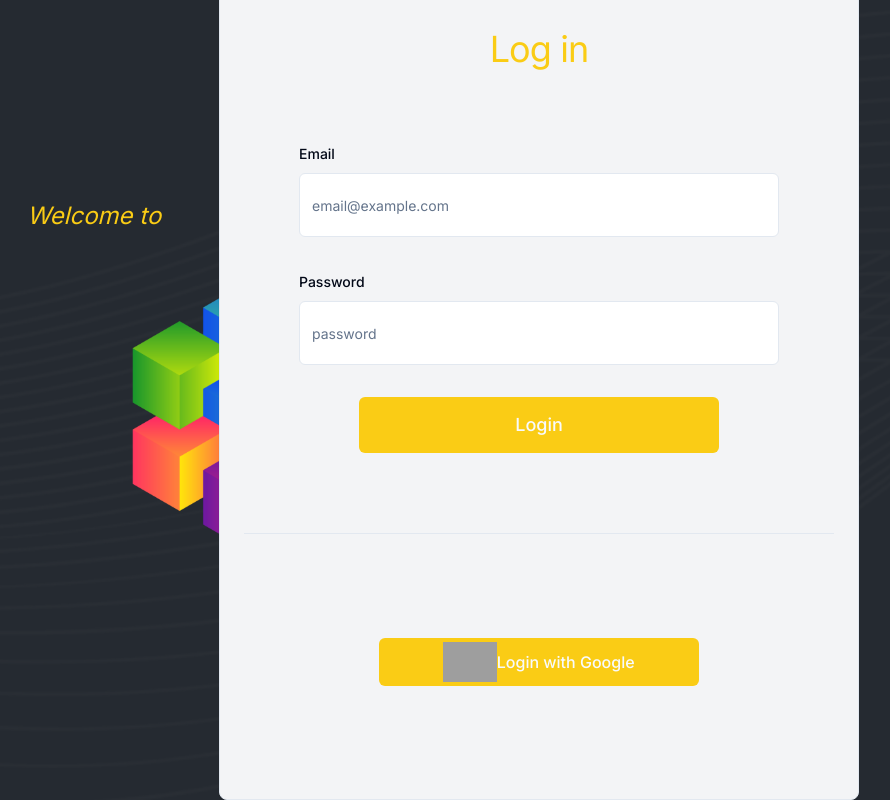
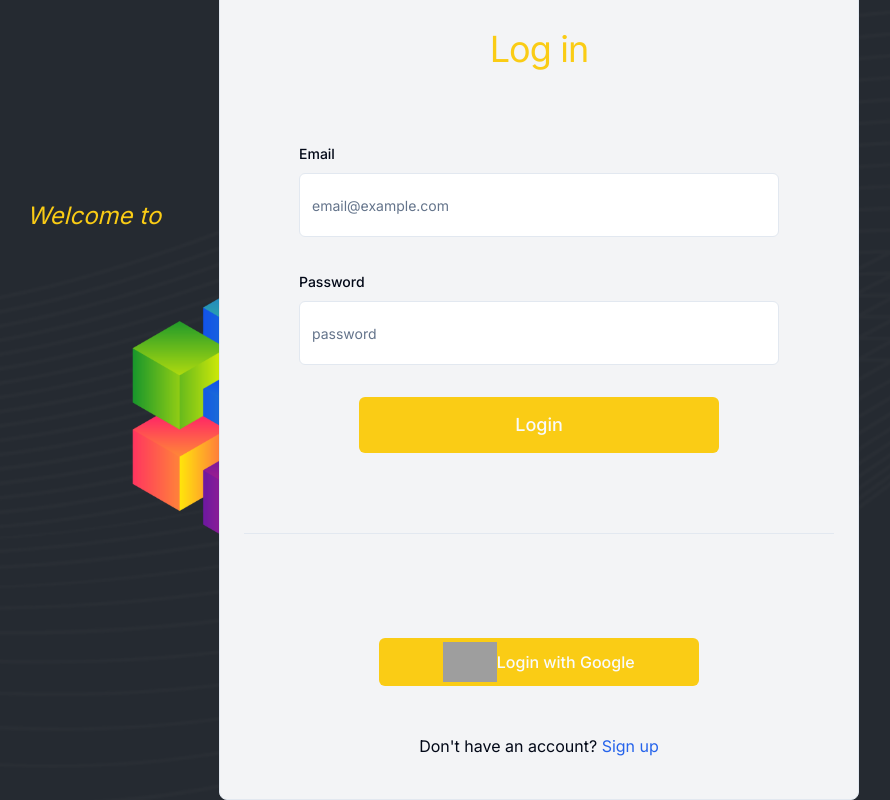
Before and after one commit to Rikitty/IThinkHackathon, a Next.js app in the folder src/VIBE_frontend/: page /login in a window 1280 px wide. Shown: the whole page, without its empty margins (197-1087 px from the left). Built offline with nearby package versions, Linux system fonts and the light colour scheme; grey boxes are pictures that could not be loaded.

Commit message:
updated FIXES

```diff
--- a/src/VIBE_frontend/src/app/(auth)/login/page.tsx
+++ b/src/VIBE_frontend/src/app/(auth)/login/page.tsx
@@ -6,25 +6,26 @@ import {
   CardHeader,
   CardTitle,
 } from "@/components/ui/card";
+import { FormDescription } from "@/components/ui/form";
+import Link from 'next/link'; // Adjust based on your routing library
 
 export default function Login() {
   return (
-    <div className="flex min-h-screen flex-row items center justify-between p-24 bg-gray-600" style={{
+    <div className="flex min-h-screen flex-row items-center justify-between p-24 bg-gray-600" style={{
       backgroundImage: 'url("/assets/background.png")',
       backgroundSize: 'cover',
       backgroundPosition: 'center',
       backgroundRepeat: 'no-repeat',
-
-}}>
+    }}>
       <div className="absolute inset-0 bg-black opacity-50"></div>
 
       <div className="absolute left-56 top-1/4">
         <h1 className="text-2xl font-normal text-yellow-400"><em>Welcome to</em></h1>
         <img src="/assets/6.png" alt="Logo" className="mb-4 w-50 h-[23rem]"/>
       </div>
+
       <div className="absolute min-h-80 bottom-0 right-56">
         <Card className="w-[40rem] h-[52rem] bg-gray-100">
-
           <CardHeader className="flex items-center">
             <CardTitle className="scroll-m-20 pb-2 mb-10 pt-9 text-yellow-400 text-4xl font-normal tracking-tight first:mt-0">
               Log in
@@ -34,6 +35,13 @@ export default function Login() {
           <CardContent className="flex items-center flex-col">
             <LoginForm />
           </CardContent>
+
+          <div className="text-center my-4">
+            Don't have an account?{" "}
+            <Link href="/signup" className="text-blue-600">
+              Sign up
+            </Link>
+          </div>
         </Card>
       </div>
     </div>
--- a/src/VIBE_frontend/src/app/dashboard/layout.tsx
+++ b/src/VIBE_frontend/src/app/dashboard/layout.tsx
@@ -22,7 +22,8 @@ export default function DashboardLayout({
 }}>
 
     {/* I added this for opacity overalay - Alix */}
-    <div className="absolute inset-0 bg-black opacity-10"></div>
+    {/* Cause of not clickable components */}
+    {/* <div className="absolute inset-0 bg-black opacity-10"></div> */}
 
       {/* Left Sidebar */}
       <div className="w-2/6 p-4 flex flex-col items-end">
@@ -31,7 +32,7 @@ export default function DashboardLayout({
           <img src="/assets/6.png" alt="Logo" className="mb-4 w-50 h-48"/>
 
           <div className="flex flex-col items-center p-4 rounded-lg border-2 border-yellow-500">
-            <Button onClick={() => router.push('/create')} className="bg-yellow-500 text-white p-2 rounded-md mb-4 w-32">Create</Button>
+            <Button onClick={() => router.push('/dashboard/create')} className="bg-yellow-500 text-white p-2 rounded-md mb-4 w-32">Create</Button>
             <div className="flex items-center bg-gray-700 p-2 rounded-md">
               <svg
                 xmlns="http://www.w3.org/2000/svg"
--- a/src/VIBE_frontend/src/components/auth/loginForm.tsx
+++ b/src/VIBE_frontend/src/components/auth/loginForm.tsx
@@ -12,6 +12,7 @@ import { useRouter } from "next/navigation";
 import {
   Form,
   FormControl,
+  FormDescription,
   FormField,
   FormItem,
   FormLabel,
@@ -20,6 +21,7 @@ import {
 import { Input } from "../ui/input";
 import { Button } from "../ui/button";
 import { Separator } from "../ui/separator";
+import { Link } from "lucide-react";
 
 const loginSchema = z.object({
   email: z.string().email({ message: "Email is required" }),
@@ -102,7 +104,8 @@ export default function LoginForm() {
                 <img src="https://cdn1.iconfinder.com/data/icons/google-s-logo/150/Google_Icons-09-512.png" alt="google icon" className="h-10" />
                 Login with Google
               </Button>
-            </div>
+      </div>
+
     </Form>
   );
 }
```
